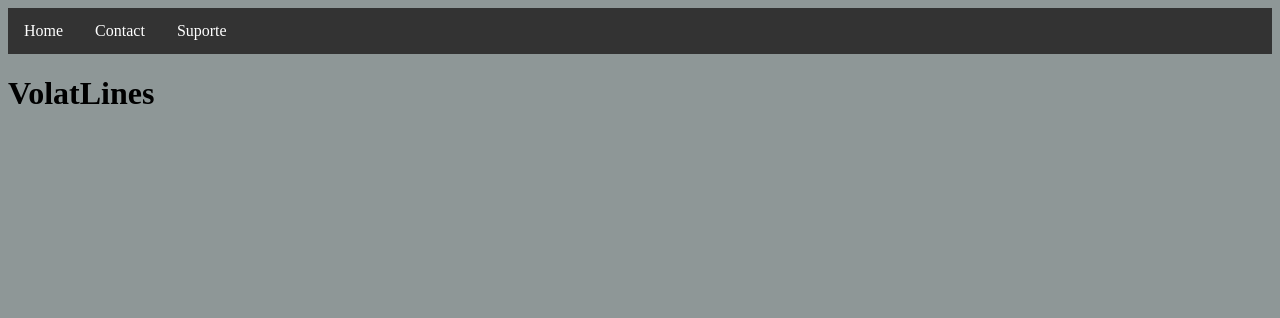
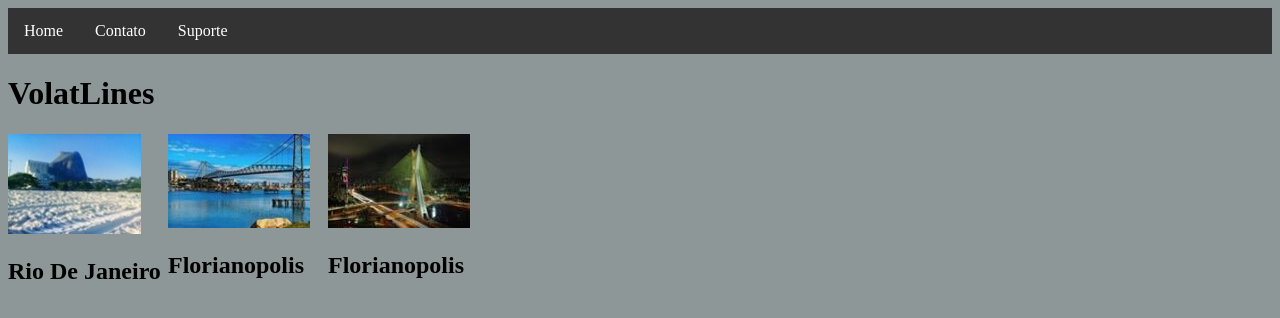
Before and after one commit to ViniSouza2006/Projeto-Int, a plain HTML site: page index.html in a window 1280 px wide. Drawn offline with Linux system fonts and the light colour scheme.

Commit message:
projeto.int

```diff
--- a/index.html
+++ b/index.html
@@ -5,8 +5,8 @@
     <meta name="viewport" content="width=device-width, initial-scale=1.0">
     <title>Document</title>
     <link rel="stylesheet" href="Estilo.css">
-</head>
-<body>
+
+
     <style>
         ul {
             list-style-type: none;
@@ -31,22 +31,45 @@
         li a:hover{
             background-color: #111;
         }
+        .fotos{
+            width: 160px;
+            float: left;
 
+        }
     </style>
+</head>
+<body>
+
     <ul>
         <li><a class="active" href="Home">Home</a></li>
-        <li><a class="active" href="Contato">Contact</a></li>
+        <li><a class="active" href="Contato">Contato</a></li>
         <li><a class="active" href="Suporte">Suporte</a></li>
     </ul>
 
     <h1>VolatLines</h1>
 
     <div class="container"></div>
-     <div class="card"></div>
-      <div class="imgbox"></div>
-       <a href="#"></a>
-        <img src="" alt="">
 
+
+
+       <div class="fotos">
+            <img src="rio-de-janeiro.jpg">
+
+            <h2>Rio De Janeiro</h2>
+        </div>
+
+
+        <div class="fotos">
+            <img src="floria.jpg">
+
+            <h2>Florianopolis</h2>
+        </div>
+        <div class="fotos">
+            <img src="São Paulo.jpg">
+
+            <h2>Florianopolis</h2>
+        </div>
+    </div>
 
 </body>
 </html>
```
Also changed, not shown: Pag2.html (added, +11 -0 lines), Estilo.css (line endings or trailing spaces), São paulo.jpg (added), floria.jpg (added), rio-de-janeiro.jpg (added).
